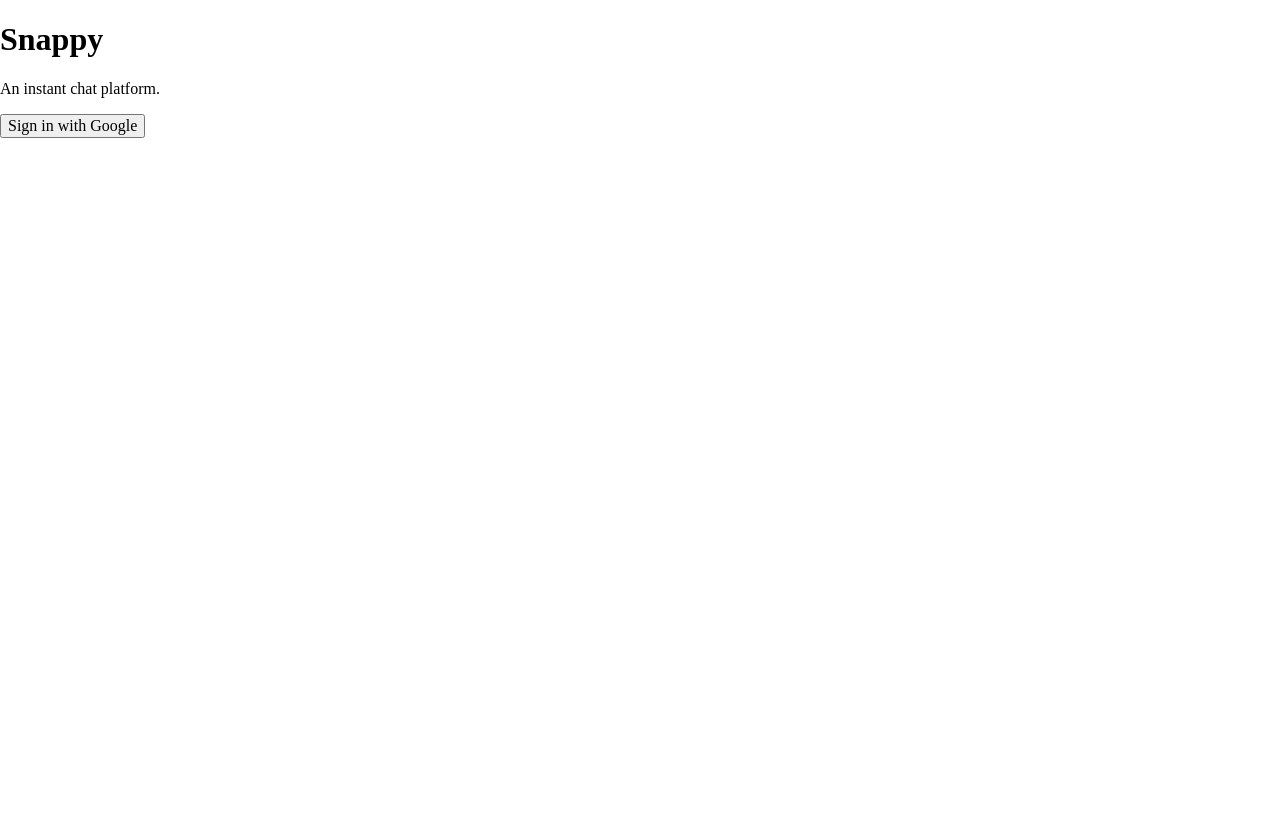
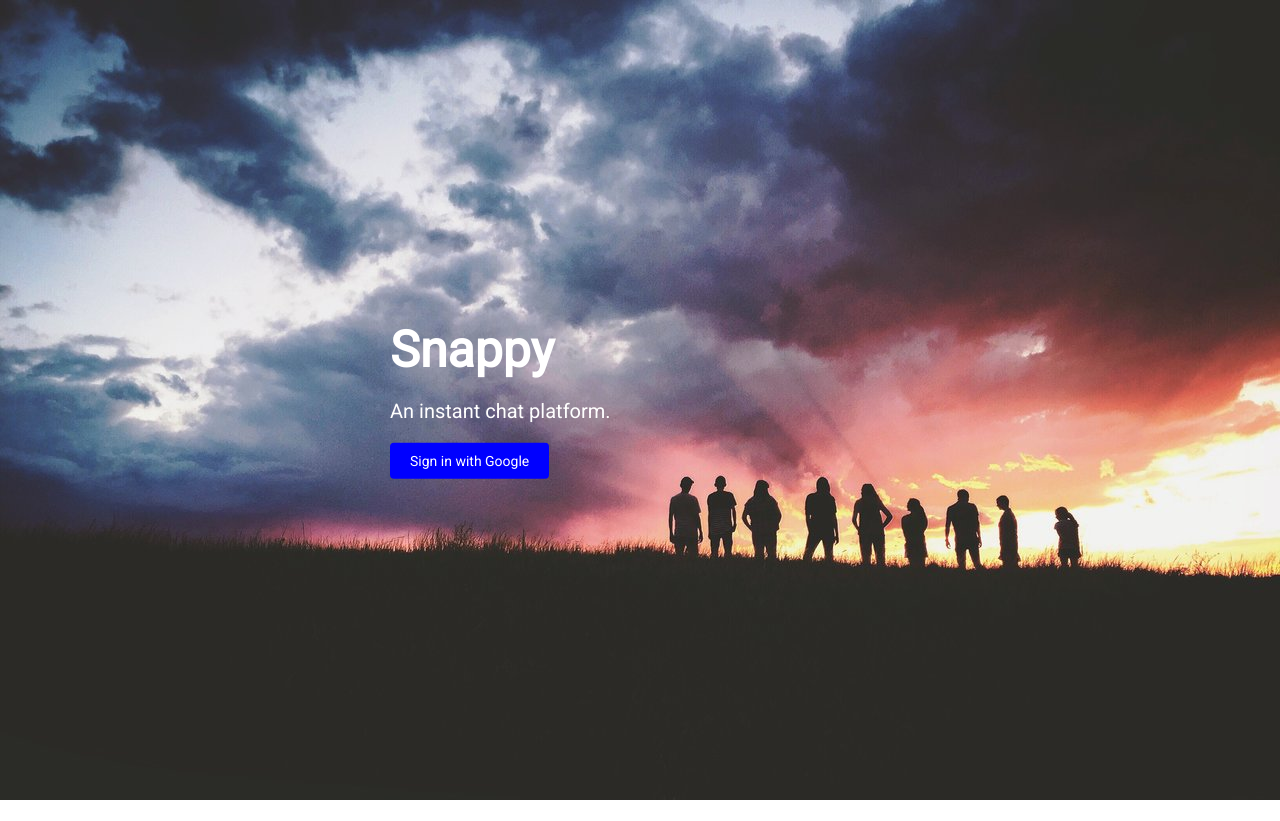
Before and after one commit to Prithvish-Doshi/StaticChatPage, a plain HTML site: page index.html in a window 1280 px wide. After the commit the page ends 800 px from the top, so only its background shows below. Drawn offline with nearby package versions, Linux system fonts and the light colour scheme.

Commit message:
Static homepage

```diff
--- a/index.html
+++ b/index.html
@@ -9,7 +9,7 @@
 <body>
   <div class="main">
     <h1 class="logo">Snappy</h1>
-    <p>
+    <p class="tagline">
       An instant chat platform.
     </p>
     <button class="button">Sign in with Google</button>
--- a/style.css
+++ b/style.css
@@ -1,8 +1,44 @@
 html, body {
     height: 100%;
     box-sizing: border-box;
+    font-family: "Roboto";
+    font-size: 14px;
 }
 
 *, *:before, *:after {
     box-sizing: inherit;
 }
+body{
+  background-image: url("bg.jpg");
+  background-repeat: no-repeat;
+  background-size: cover;
+}
+.main{
+  width: 500px;
+  margin: auto;
+  position: relative;
+  top: 50%;
+  transform: translateY(-50%);
+}
+.logo{
+  font-size: 50px;
+  color: white;
+  margin-bottom: 10px;
+  margin-top: 0px;
+}
+.tagline{
+  font-size: 20px;
+  color: white;
+}
+.button{
+  background-color: blue;
+  color: white;
+  border: none;
+  padding: 10px 20px;
+  border-radius: 4px;
+  cursor: pointer;
+}
+.button:hover{
+  background: white;
+  color: blue;
+}
```
Also changed, not shown: bg.jpg (added).
